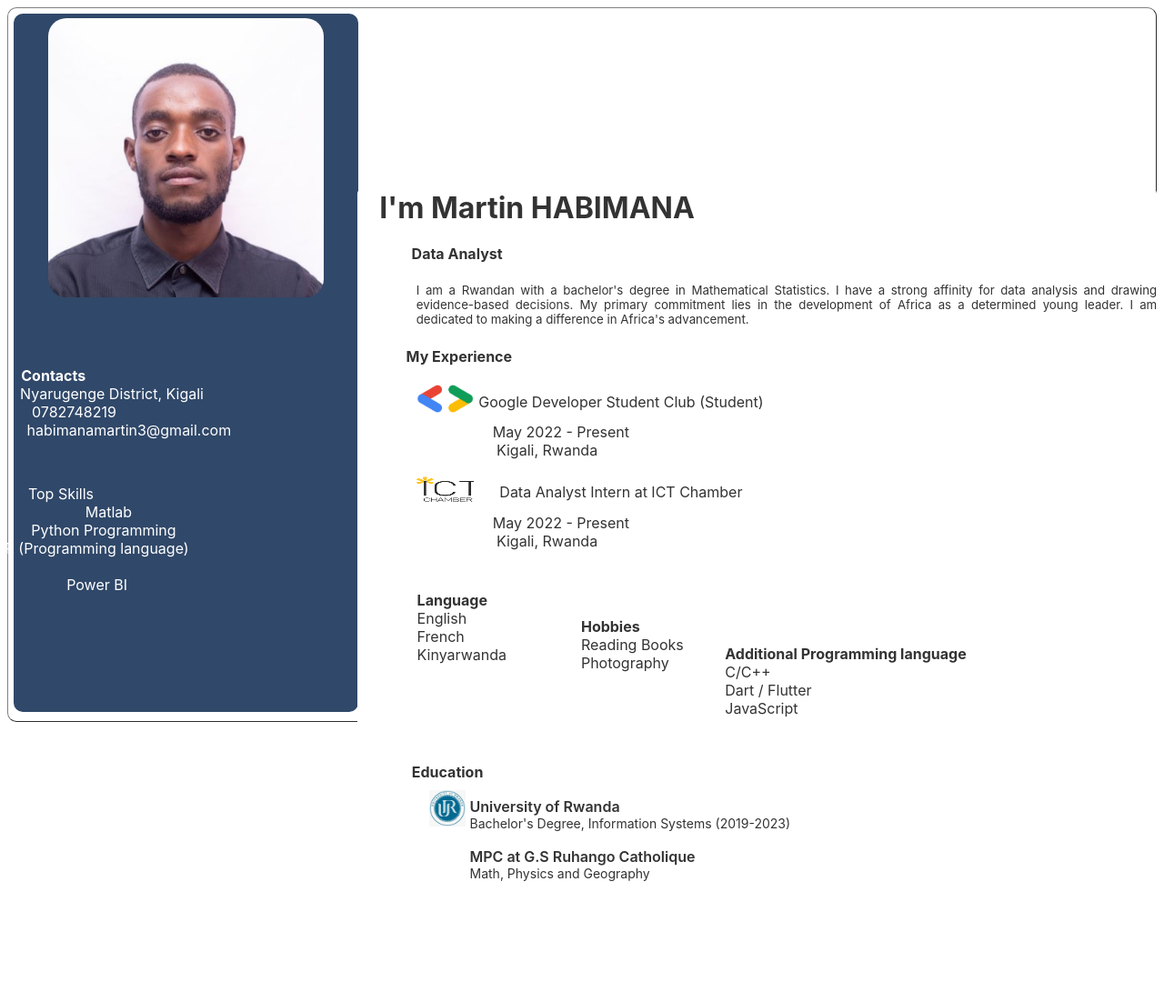
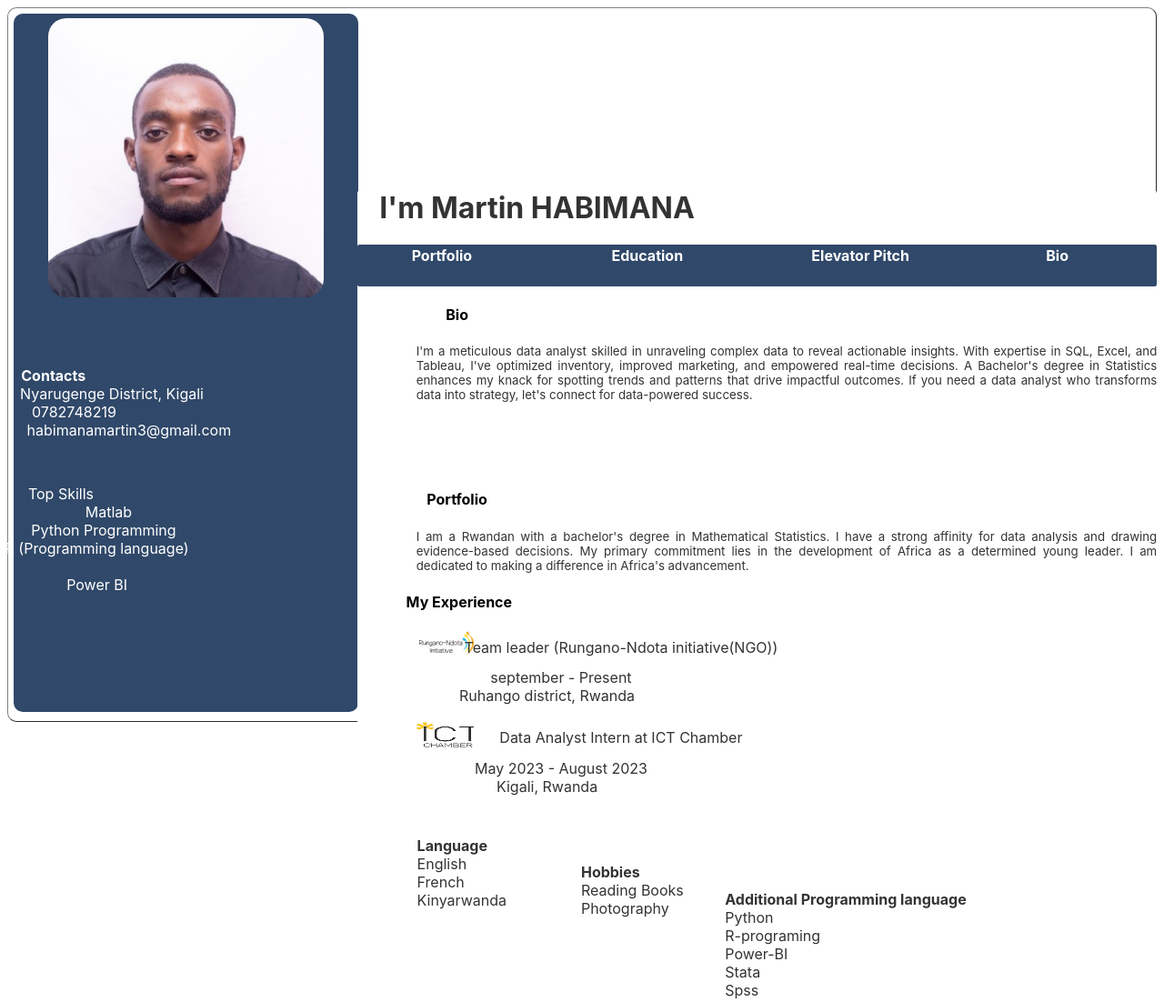
Before and after one commit to MartinDataNinja/prince, a plain HTML site: page index.html in a window 1280 px wide. Shown: the top 1102 px of the page at 91% size. Before the commit the page ends 1030 px from the top, so only its background shows below. Drawn offline with Linux system fonts and the light colour scheme.

Commit message:
last changes

```diff
--- a/index.html
+++ b/index.html
@@ -238,6 +238,52 @@ margin-left: -25%;;
   {
     font-size: 14px;
   }
+
+  .el-pitch
+  {
+    margin-right: 0%;
+    text-align: center;
+  }
+
+  table {
+  width: 100%;
+  border-collapse: collapse;
+  border: none;
+}
+
+table td {
+  width: 200px;
+  padding: 2px;
+
+}
+
+table, th, td {
+  border: none;
+  background-color: 304869;
+  border-radius: 3px;
+  color: white;
+}
+.biio
+{
+    margin-left: 350%;
+    color: white;
+}
+.biio1, .biio2, .biio3
+{
+    color: white;
+}
+h4{
+    color: black;
+}
+
+*{
+    scroll-behavior: smooth;
+}
+a{
+    text-decoration: none;
+}
+
+
         </style>
 
     </head>
@@ -282,18 +328,27 @@ margin-left: -25%;;
 <br/><br/>
     <div class="right-side">
 <h1>I'm Martin HABIMANA</h1>
-    <h4> Data Analyst</h4>
+
+
+<div class="el-pitch">
+   <table><tr><td><a href="#biooo"><h4 class="biio"> Bio</h4></a></td><td><a href="#port"><h4 class="biio1"> Portfolio</h4></a></td><td><a href="#edu"><h4 class="biio2">Education</h4></a></td><td><a href="#pitt"><h4 class="biio3">Elevator Pitch</h4></a></td></tr></table>
+   <h4 id="biooo">Bio</h4>
+    <h5>I'm a meticulous data analyst skilled in unraveling complex data to reveal actionable insights. With expertise in SQL, Excel, and Tableau, I've optimized inventory, improved marketing, and empowered real-time decisions. A Bachelor's degree in Statistics enhances my knack for spotting trends and patterns that drive impactful outcomes. If you need a data analyst who transforms data into strategy, let's connect for data-powered success.<br/></h5>
+       <br/>
+       <br/><br/>
+        </div>
+    <h4 id="port"> Portfolio</h4>
     <h5>I am a Rwandan with a bachelor's degree in Mathematical Statistics. I have a strong affinity for data analysis and drawing evidence-based decisions. My primary commitment lies in the development of Africa as a determined young leader. I am dedicated to making a difference in Africa's advancement.<br/></h5>
         <h5 class="ido"></h5>
         <h4 class="experience"> My Experience</h4>
-        <div class="google-student"> <img src="images/google.png" class="imageforgoogle">
+        <div class="google-student"> <img src="images/RN.png" class="imageforgoogle">
         </div>
 
-        <div class="gd"><label>Google Developer Student Club (Student)</label></div>
+        <div class="gd"><label>Team leader (Rungano-Ndota initiative(NGO))</label></div>
         <br/>
-        <label class="time">May 2022 - Present</label>
+        <label class="time">september - Present</label>
         <br/>
-        <label class="kigali2">Kigali, Rwanda</label>
+        <label class="kigali2">Ruhango district, Rwanda</label>
 
 
         <div class="google-student"> <img src="images/ictchamber.png" class="imageforgoogle">
@@ -301,7 +356,7 @@ margin-left: -25%;;
 
         <div class="gd"><label>Data Analyst Intern at ICT Chamber</label></div>
         <br/>
-        <label class="time">May 2022 - Present</label>
+        <label class="time">May 2023 - August 2023</label>
         <br/>
         <label class="kigali2">Kigali, Rwanda</label>
         <div class="language">
@@ -321,11 +376,13 @@ margin-left: -25%;;
 
         <div class="adprogramming">
             <label><b>Additional Programming language</b></label></br>
-            <label class="adpr">C/C++</label><br/>
-            <label class="adpr">Dart / Flutter</label><br/>
-            <label class="adpr">JavaScript</label>
+            <label class="adpr">Python</label><br/>
+            <label class="adpr">R-programing</label><br/>
+            <label class="adpr">Power-BI</label><br/>
+            <label class="adpr">Stata</label><br/>
+            <label class="adpr">Spss</label><br/>
         </div>
-<div class="education"> <label><b>Education</b></label></div>
+<div class="education" id="edu"> <label><b>Education</b></label></div>
 
 <div class="education1">
 
@@ -338,12 +395,26 @@ margin-left: -25%;;
             </div>
         </div>
 
-    </div>
 
+
+        <div class="el-pitch" id="pitt">
+
+            <h4> Elevetor Pitch</h4>
+            <h5>Hello,I'm a skilled data analyst with a passion for turning raw data into actionable insights. Through in-depth analysis and visualization techniques, I uncover valuable patterns and trends that drive informed decision-making. I have a strong proficiency in data manipulation, statistical analysis, and data visualization tools, such as Python, SQL, and Tableau. My ability to translate complex data into clear and concise reports empowers teams to make strategic choices that optimize processes, enhance efficiency, and achieve business goals. I'm excited to bring my analytical expertise to your organization and contribute to data-driven success<br/></h5>
+               <br/>
+               <br/><br/>
+                </div>
 
 
 
     </div>
 
+    </div>
+
+
+         <h5 class="ido"></h5>
+
+
     </body>
+
 </html>
```
Also changed, not shown: images/RN.png (added).
